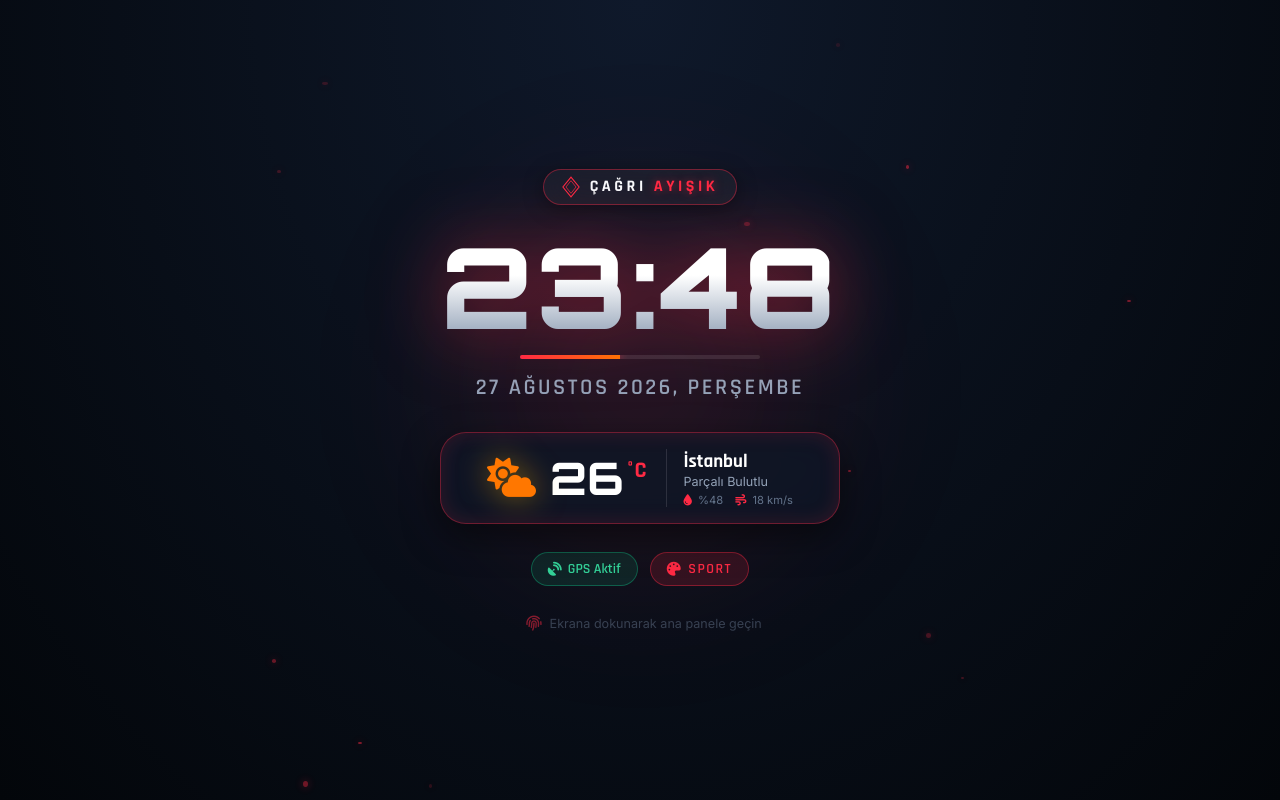
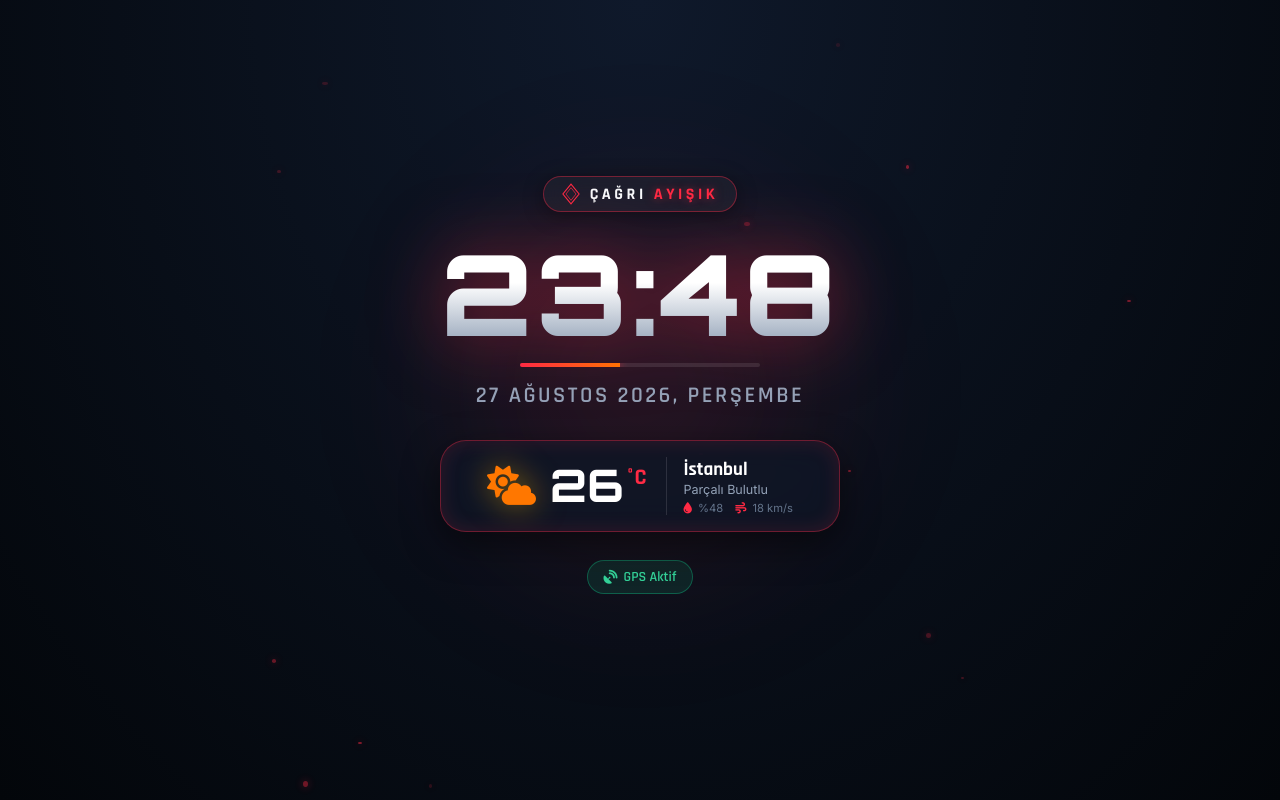
Before and after one commit to cagriayisik/megane4-kokpit, a plain HTML site: page index.html in a window 1280 px wide. Drawn offline with Linux system fonts and the light colour scheme.

Commit message:
Remove sport tag and wake hint from screensaver

```diff
--- a/index.html
+++ b/index.html
@@ -75,23 +75,12 @@
                     </div>
                 </div>
 
-                <!-- Ambient GPS & Drive Mode Status -->
+                <!-- Ambient GPS Status -->
                 <div class="ambient-car-status">
                     <div class="status-pill gps-pill">
                         <i class="fa-solid fa-satellite-dish"></i>
                         <span id="ambientGpsStatus">GPS Aktif</span>
                     </div>
-                    <div class="status-pill mode-indicator" id="ambientModeLabel">
-                        <i class="fa-solid fa-palette"></i>
-                        <span>SPORT</span>
-                    </div>
-                </div>
-
-                <!-- Touch Wake Prompt -->
-                <div class="wake-hint">
-                    <div class="pulse-ring"></div>
-                    <i class="fa-solid fa-fingerprint"></i>
-                    <span>Ekrana dokunarak ana panele geçin</span>
                 </div>
             </div>
         </section>
```
